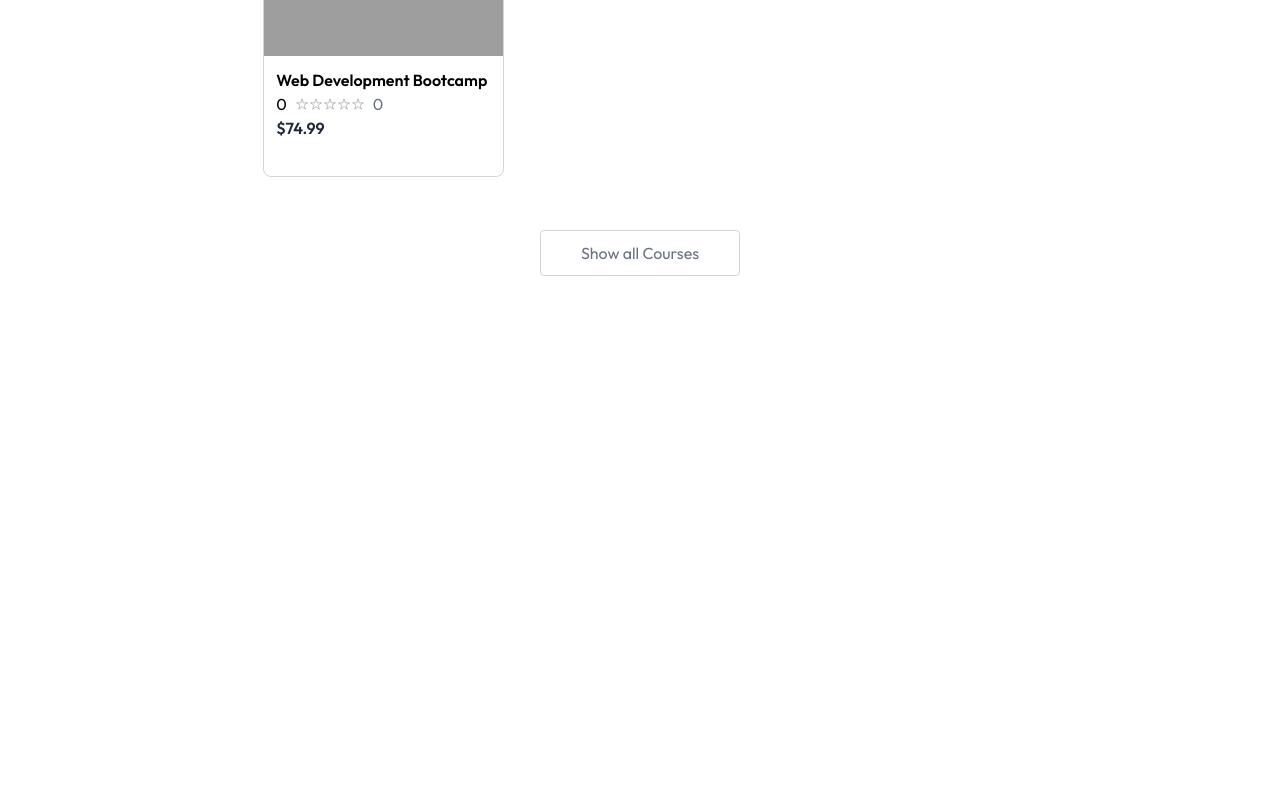
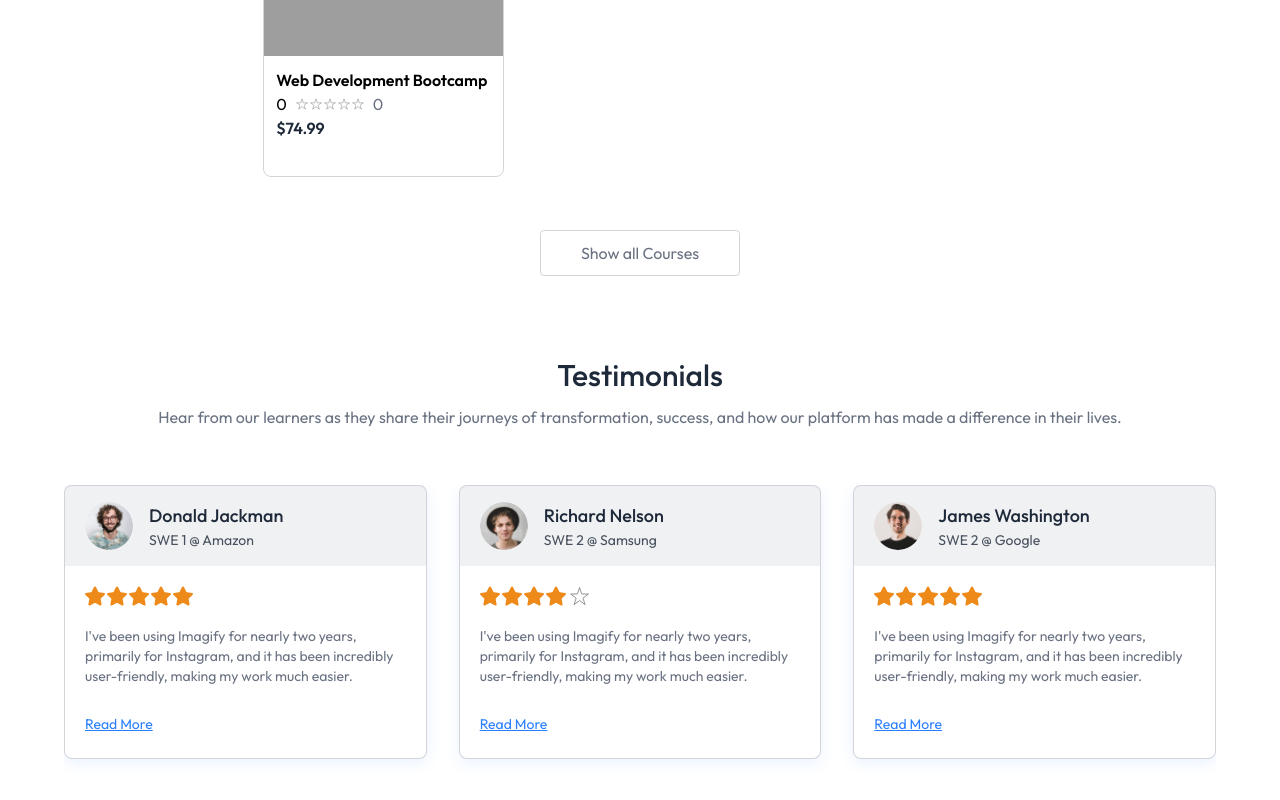
Before and after one commit to sahanharshajith/Edemy, a React (Vite) app in the folder client/: page / in a window 1280 px wide. Shown: the part 1434-2234 px from the top of the page. Before the commit the page ends 1763 px from the top, so only its background shows below. Built offline with nearby package versions, Linux system fonts and the light colour scheme; no server answers; grey boxes are pictures that could not be loaded; a web font is replaced by a local one.

Commit message:
Add TestimonialsSection component to Home page and enhance layout with testimonials display

```diff
--- a/client/src/components/student/TestimonialsSection.jsx
+++ b/client/src/components/student/TestimonialsSection.jsx
@@ -1,11 +1,54 @@
-import React from 'react'
+import React from 'react';
+import { dummyTestimonial } from '../../assets/assets';
+import star from '../../assets/star.svg';
+import star_dull from '../../assets/star_dull_icon.svg';
 
 const TestimonialsSection = () => {
   return (
-    <div>
-        <h1>Testimonials Section</h1>
+    <div className='pb-14 px-8 md:px-0 max-w-6xl mx-auto'>
+      <h2 className='text-3xl font-medium text-gray-800'>Testimonials</h2>
+      <p className='md:text-base text-gray-500 mt-3'>
+        Hear from our learners as they share their journeys of transformation, success,
+        and how our platform has made a difference in their lives.
+      </p>
+
+      <div className='flex gap-8 mt-14 overflow-x-auto pb-4'>
+        {dummyTestimonial.map((testimonial, index) => (
+          <div
+            key={index}
+            className='text-sm text-left border border-gray-500/30 pb-6 min-w-[300px] md:min-w-0
+            rounded-lg bg-white shadow-[0px_4px_15px_0px] shadow-blue-500/10 overflow-hidden'
+          >
+            <div className='flex items-center gap-4 px-5 py-4 bg-gray-500/10'>
+              <img
+                className='h-12 w-12 rounded-full object-cover'
+                src={testimonial.image}
+                alt={testimonial.name}
+              />
+              <div>
+                <h1 className='text-lg font-medium text-gray-800'>{testimonial.name}</h1>
+                <p className='text-gray-800/80'>{testimonial.role}</p>
+              </div>
+            </div>
+            <div className='p-5 pb-7'>
+              <div className='flex gap-0.5'>
+                {[...Array(5)].map((_, i) => (
+                  <img
+                    className='h-5'
+                    key={i}
+                    src={i < testimonial.rating ? star : star_dull}
+                    alt="star"
+                  />
+                ))}
+              </div>
+              <p className='text-gray-500 mt-5'>{testimonial.feedback}</p>
+            </div>
+            <a href="#" className='text-blue-500 underline px-5'>Read More</a>
+          </div>
+        ))}
+      </div>
     </div>
-  )
-}
+  );
+};
 
-export default TestimonialsSection
+export default TestimonialsSection;
--- a/client/src/pages/student/Home.jsx
+++ b/client/src/pages/student/Home.jsx
@@ -2,6 +2,7 @@ import React from 'react'
 import Hero from '../../components/student/Hero'
 import Companies from '../../components/student/Companies'
 import CoursesSection from '../../components/student/CoursesSection'
+import TestimonialsSection from '../../components/student/TestimonialsSection'
 
 const Home = () => {
   return (
@@ -9,6 +10,7 @@ const Home = () => {
         <Hero />
         <Companies />
         <CoursesSection />
+        <TestimonialsSection />
     </div>
   )
 }
```
